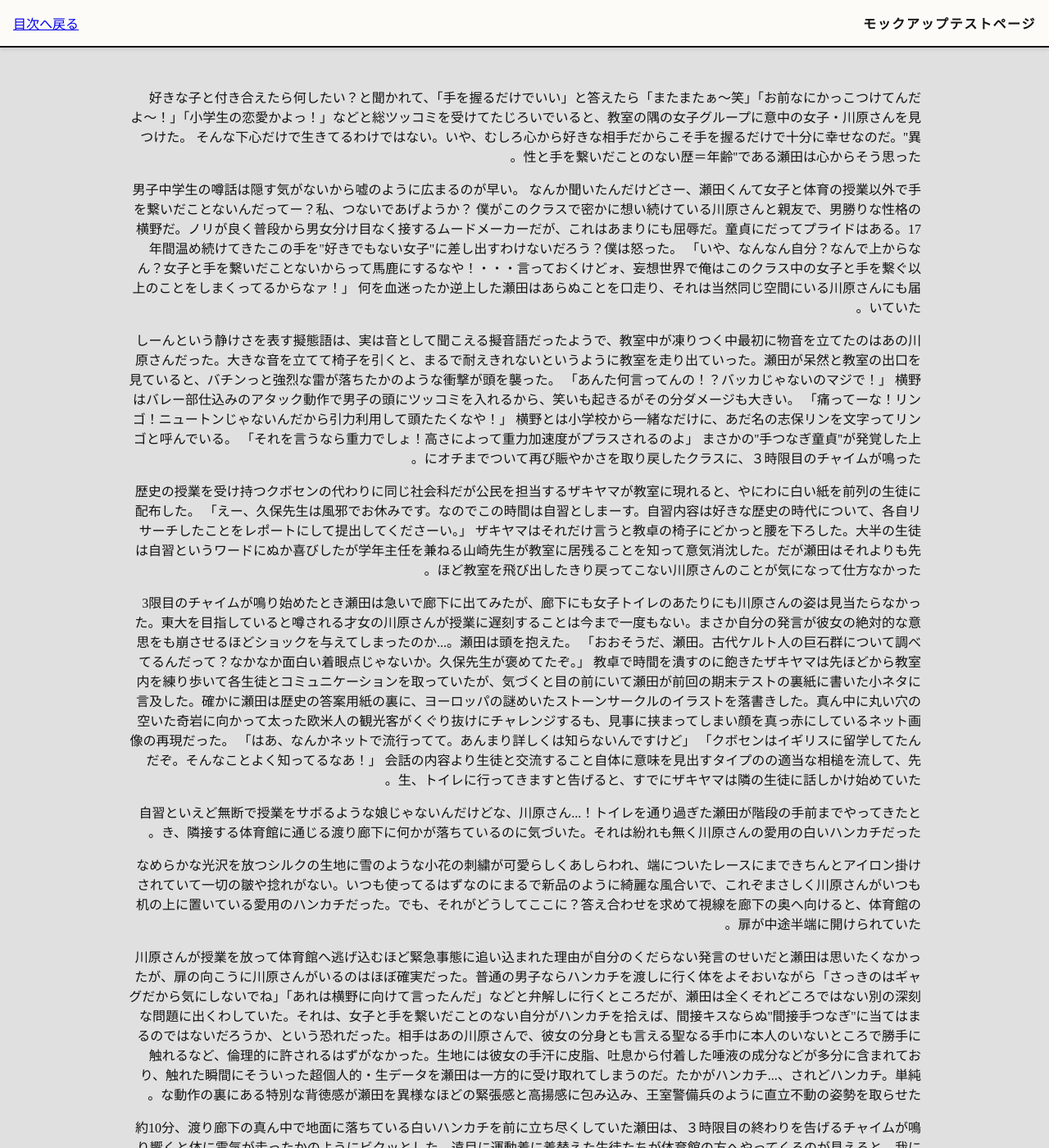
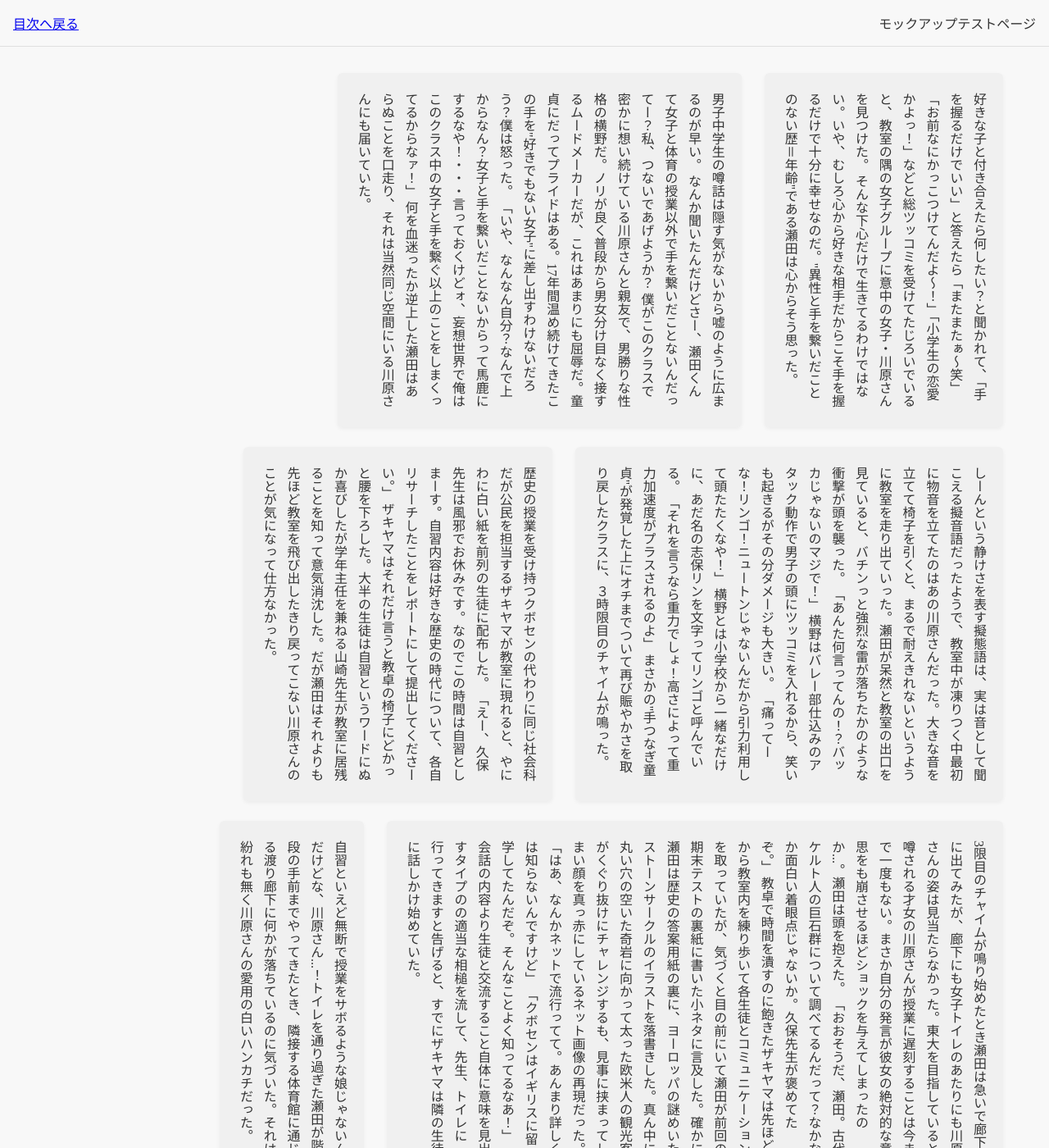
Before and after one commit to REMriaTV/HandtoHand, a Jekyll site: the page built from docs/manuscript/test-manuscript.md, in a window 1280 px wide and 1400 px high. Shown: the whole window at 82% size. Built offline with Jekyll 4.4.1, drawn with Linux system fonts in a browser that asks for light colours.

Commit message:
縦書きに戻らないため、一旦戻す

```diff
--- a/docs/assets/css/story.css
+++ b/docs/assets/css/story.css
@@ -1,24 +1,18 @@
 /* =========================================
-   変数定義（新聞風デザイン復活）
+   変数定義（色・レイアウト）
    ========================================= */
 :root {
-    --bg-color: #e0e0e0;       /* デスクマットのようなグレー */
-    --paper-bg: #fdfbf7;       /* 紙の色（生成り） */
-    --text-color: #111;        /* インクの色 */
-    --border-color: rgba(0,0,0,0.15); /* 区切り線 */
-
-    /* ★カードの高さ設定 */
-    /* ここで決めた高さ以上には縦に伸びず、横（行数）が増えます */
-    --card-height-pc: 55vh;
-    --card-height-mobile: 50vh;
+    --bg-color: #f8f8f8;
+    --card-bg: #f0f0f0;   /* グレーのカード */
+    --text-color: #333;
+    --card-height: 24rem; /* ★重要: カードの「高さ」はここで決める */
 }
 
 @media (prefers-color-scheme: dark) {
     :root {
-        --bg-color: #1a1a1a;
-        --paper-bg: #2a2a2a;
-        --text-color: #e0e0e0;
-        --border-color: rgba(255,255,255,0.15);
+        --bg-color: #0d0d0c;
+        --card-bg: #1c1c1a;
+        --text-color: #ccc;
     }
 }
 
@@ -28,134 +22,84 @@
 html, body {
     margin: 0;
     padding: 0;
-    width: 100%;
-    /* 画面全体の横スクロールは禁止（カード内のみ許可） */
-    overflow-x: hidden;
+    overflow-x: hidden; /* 横スクロール完全禁止 */
     background-color: var(--bg-color);
     color: var(--text-color);
-    font-family: "Yu Mincho", "YuMincho", serif;
+    font-family: "Yu Mincho", "YuMincho", "Hiragino Mincho ProN", "HiraMinProN-W3", "Noto Serif JP", serif;
 }
 
 /* ヘッダー */
 .story-header {
-    background: var(--paper-bg);
+    background: var(--bg-color);
     padding: 1rem;
-    border-bottom: 2px solid var(--text-color);
+    border-bottom: 1px solid rgba(0,0,0,0.1);
     position: sticky;
     top: 0;
-    z-index: 100;
+    z-index: 10;
+    direction: ltr;
     display: flex;
     justify-content: space-between;
-    box-shadow: 0 2px 5px rgba(0,0,0,0.1);
-}
-
-.story-title {
-    font-weight: bold;
-    letter-spacing: 0.1em;
 }
 
 /* =========================================
-   メインエリア（カード置き場）
+   【底力】RTL・タイルレイアウト
    ========================================= */
+
 .story-main {
     box-sizing: border-box;
     padding: 2rem 1rem;
     width: 100%;
-    max-width: 1000px;
+    max-width: 1200px;
     margin: 0 auto;
+
+    /* ブロックの並び順は「右から左」 */
+    text-align: right;
 }
 
-.story-content-flow {
-    display: flex;
-    flex-direction: column;
-    gap: 3rem; /* カード間の隙間 */
+/* 各段落（カード）の設定 */
+.story-main p {
+    /* ★重要修正: ブロック内の文字の並び順を「左から右（日本語の正順）」に戻す */
+    direction: ltr;
+
+    display: inline-block;
+    vertical-align: top;
+
+    /* 縦書き設定 */
+    writing-mode: vertical-rl;
+    text-orientation: mixed;
+
+    /* サイズと見た目 */
+    height: var(--card-height);
+    width: auto;
+    max-width: 100%;
+
+    background: var(--card-bg);
+    padding: 1.5rem 1rem;
+    margin: 0 0 1.5rem 1.5rem;
+    border-radius: 6px;
+    box-shadow: 0 2px 5px rgba(0,0,0,0.05);
+
+    /* テキスト設定 */
+    line-height: 1.8;
+    text-align: left;
+
+    /* 禁則処理 */
+    white-space: normal;
+    line-break: strict;
+    word-break: normal;
+    overflow-wrap: normal;
 }
 
-/* =========================================
-   【重要】新聞カード (.scene-card)
-   ========================================= */
-.scene-card {
-    /* デザイン：新聞の切り抜き風 */
-    background-color: var(--paper-bg);
-    padding: 1.5rem;
-    box-shadow: 0 4px 8px rgba(0,0,0,0.1);
-    border-radius: 2px;
-
-    /* 枠の設定 */
-    width: 100%;
-    box-sizing: border-box;
-
-    /* ★ここがスクロールの肝 */
-    /* 中身（文章）がカード幅より広くなったら、ここだけでスクロール */
-    overflow-x: auto;
-    overflow-y: hidden;
-
-    /* 慣性スクロール（スマホ用） */
-    -webkit-overflow-scrolling: touch;
-
-    /* 縦書きの開始位置（右側）を初期位置にする */
-    direction: rtl;
-}
-
-/* カードの中身（文章） */
-.scene-card p {
-    /* ★縦書きの絶対指定 */
-    writing-mode: vertical-rl !important;
-    -webkit-writing-mode: vertical-rl !important;
-    text-orientation: upright;
-
-    /* ★高さを固定（これで横に伸びるようになる） */
-    height: var(--card-height-pc);
-    width: max-content; /* 中身に合わせて幅を確保 */
-
-    /* 親の rtl を打ち消して、日本語の順序を正常にする */
-    direction: ltr;
-
-    /* テキスト設定 */
-    margin: 0;
-    line-height: 1.9;
-    font-size: 1.1rem;
-    text-align: justify;
-
-    /* ブロック挙動の安定化 */
-    display: block;
-
-    /* 新聞風の区切り線 */
-    border-left: 1px dashed var(--border-color);
-    padding-left: 1.5rem;
-    margin-left: 1.5rem;
-}
-
-/* 最初の段落の線は消す */
-.scene-card p:first-of-type {
-    border-left: none;
-    padding-left: 0;
-    margin-left: 0;
-}
-
-/* =========================================
-   スマホ用調整
-   ========================================= */
+/* スマホ用調整 */
 @media (max-width: 640px) {
+    :root {
+        --card-height: 30rem;
+    }
     .story-main {
         padding: 1rem 0.5rem;
     }
-
-    .story-content-flow {
-        gap: 2rem;
-    }
-
-    .scene-card {
-        padding: 1rem;
-    }
-
-    .scene-card p {
-        /* スマホ用の高さ（少し低く） */
-        height: var(--card-height-mobile);
-        font-size: 1rem;
-        line-height: 1.8;
-
-        padding-left: 1rem;
-        margin-left: 1rem;
+    .story-main p {
+        margin: 0 0 1rem 0.5rem;
+        padding: 1rem 0.8rem;
     }
 }
```
